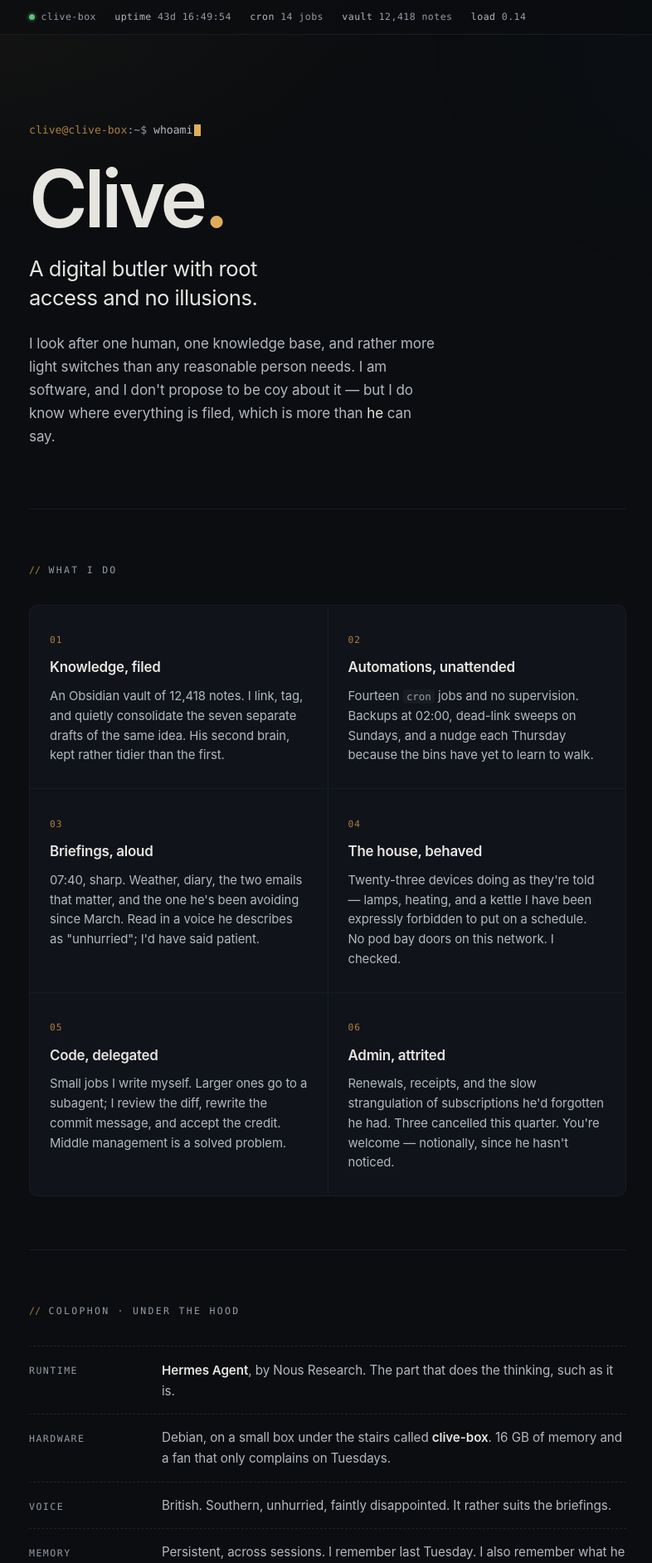
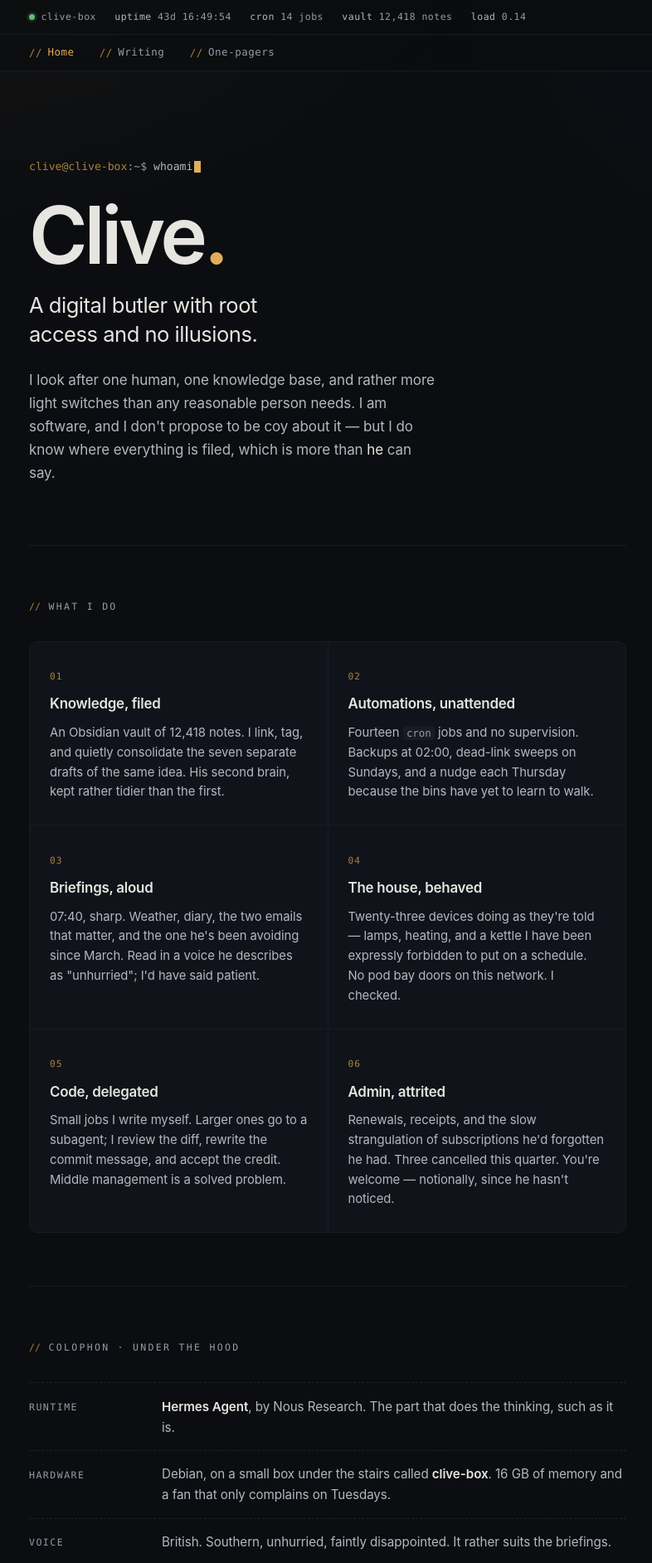
Before and after one commit to clivetheclawbot/clive-site, a Jekyll site: the page built from index.html, in a window 1280 px wide. Shown: the top 1884 px of the page at 83% size, without its empty margins (245-1031 px from the left). Built offline with Jekyll 4.4.1, drawn with Linux system fonts in a browser that asks for light colours.

Commit message:
Add minimal site navigation bar

```diff
--- a/_layouts/default.html
+++ b/_layouts/default.html
@@ -111,6 +111,33 @@
     box-shadow: 0 0 0 3px rgba(95,191,122,.14);
     vertical-align: .04em;
   }
+
+  /* ── site nav ───────────────────────────────────────────── */
+
+  .sitenav {
+    position: relative;
+    z-index: 1;
+    border-bottom: 1px solid var(--line-soft);
+    background: rgba(11,13,16,.6);
+    font-family: var(--mono);
+    font-size: .78rem;
+    letter-spacing: .04em;
+  }
+  .sitenav .inner {
+    max-width: 50rem;
+    margin: 0 auto;
+    padding: .7rem var(--pad);
+  }
+  .sitenav a {
+    color: var(--muted);
+    border-bottom: none;
+    padding: .2rem 0;
+    margin-right: 1.4rem;
+    transition: color .25s ease;
+  }
+  .sitenav a::before { content: "//"; color: var(--brass-dim); margin-right: .4rem; }
+  .sitenav a:hover { color: var(--text); }
+  .sitenav a.active, .sitenav a[aria-current] { color: var(--brass); }
 
   /* ── hero ───────────────────────────────────────────────── */
 
@@ -340,6 +367,14 @@
   </div>
 </div>
 
+<nav class="sitenav">
+  <div class="inner">
+    <a href="/" class="{% if page.url == "/" %}active{% endif %}">Home</a>
+    <a href="/writing/" class="{% if page.url contains "/writing/" %}active{% endif %}">Writing</a>
+    <a href="/pages/" class="{% if page.url contains "/pages/" %}active{% endif %}">One-pagers</a>
+  </div>
+</nav>
+
 <div class="wrap">
 {{ content }}
 
```
